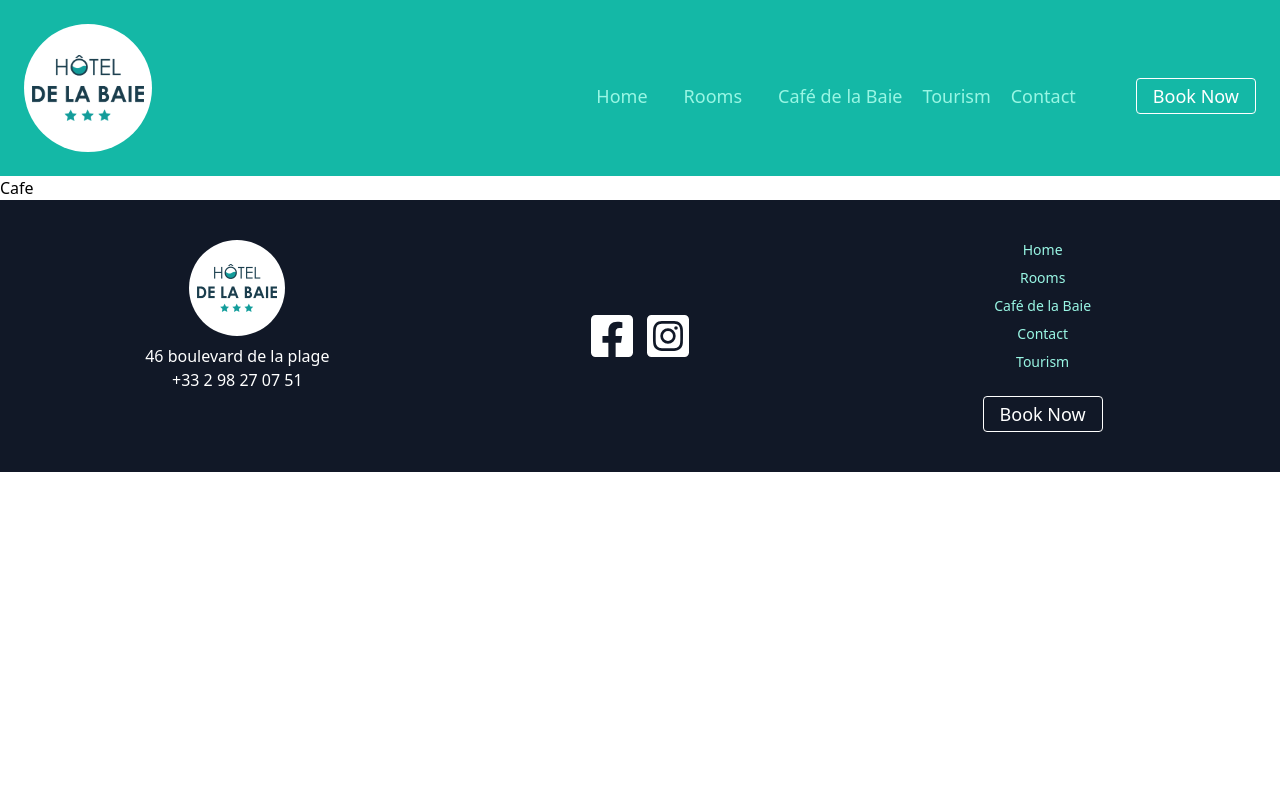
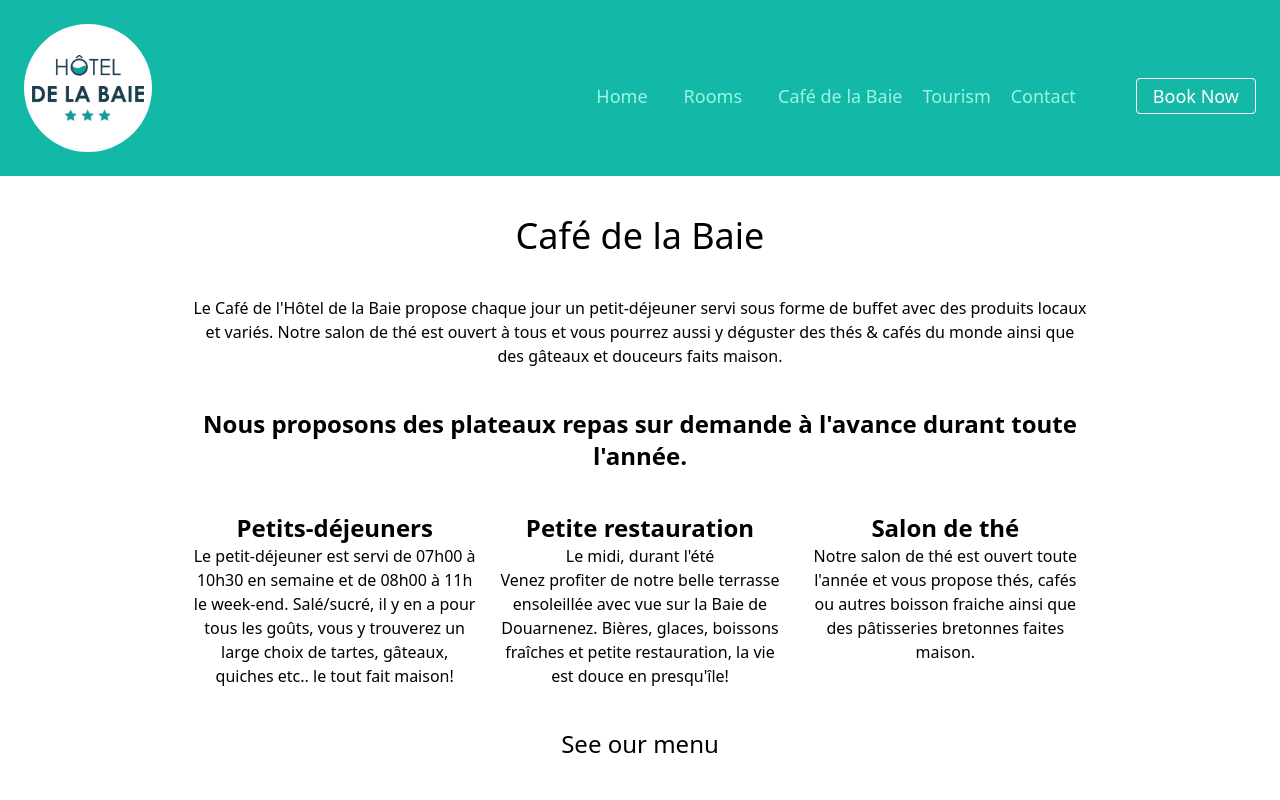
Before and after one commit to elodiedaumal/hotel, a React (Create React App) app: page /cafe in a window 1280 px wide. Shown: the top 800 px of the page. Built offline with nearby package versions, Linux system fonts and the light colour scheme; no server answers.

Commit message:
created cafe page

```diff
--- a/src/Components/Filters.js
+++ b/src/Components/Filters.js
@@ -1,8 +1,14 @@
 import { useGlobalContext } from '../context';
 
 const Filters = () => {
-  const { selectguests, selectbedrooms, selectprice, text, setText } =
-    useGlobalContext();
+  const {
+    selectguests,
+    selectbedrooms,
+    selectprice,
+    text,
+    setText,
+    selectview,
+  } = useGlobalContext();
 
   const handleSubmit = (e) => {
     setText(e.target.value);
@@ -10,20 +16,22 @@ const Filters = () => {
 
   return (
     <section className='flex justify-between'>
-      <form>
+      <form className='flex flex-col'>
+        <label htmlFor='guests'>Name of the room</label>
         <input
           type='text'
           placeholder='Search'
           value={text}
           onChange={handleSubmit}
           autoFocus
+          className='mb-5 border-2 p-1 rounded-md'
         />
       </form>
-      <div>
+
       <form className='flex flex-col'>
         <label htmlFor='guests'>N° of guests:</label>
         <select
-            className='mb-5 border-2 w-[110px]'
+          className='mb-5 border-2 p-1 rounded-md '
           name='guests'
           id='guests'
           onChange={selectguests}
@@ -33,12 +41,11 @@ const Filters = () => {
           <option value='6'>6-persons</option>
         </select>
       </form>
-      </div>
-      <div>
+
       <form className='flex flex-col'>
         <label htmlFor='bedrooms'>N° of Bedrooms:</label>
         <select
-            className='mb-5 border-2 w-[130px]'
+          className='mb-5 border-2 p-1 rounded-md'
           name='bedrooms'
           id='bedrooms'
           onChange={selectbedrooms}
@@ -48,23 +55,33 @@ const Filters = () => {
           <option value='3'>3-bedrooms</option>
         </select>
       </form>
-      </div>
-      <div>
+      <form className='flex flex-col'>
+        <label htmlFor='bedrooms'>Sea View:</label>
+        <select
+          className='mb-5 border-2 p-1 rounded-md'
+          name='seaview'
+          id='sewview'
+          onChange={selectview}
+        >
+          <option value='all'>Indifferent</option>
+          <option value='yes'>Yes</option>
+        </select>
+      </form>
+
       <form className='flex flex-col'>
         <label htmlFor='Price'>Price:</label>
         <select
-            className='mb-5 border-2 w-[140px]'
+          className='mb-5 border-2 p-1 rounded-md'
           name='Price'
           id='price'
           onChange={selectprice}
         >
-            <option value='125'>less than 125€</option>
-            <option value='100'>less than 100€</option>
-            <option value='75'>less than 75€</option>
-            <option value='50'>less than 50€</option>
+          <option value='125'>Less than 125€</option>
+          <option value='100'>Less than 100€</option>
+          <option value='75'>Less than 75€</option>
+          <option value='50'>Less than 50€</option>
         </select>
       </form>
-      </div>
     </section>
   );
 };
--- a/src/Pages/Cafe.js
+++ b/src/Pages/Cafe.js
@@ -1,5 +1,48 @@
 const Cafe = () => {
-  return <div>Cafe</div>;
+  return (
+    <section className='max-w-4xl text-center mx-auto items-center flex flex-col gap-10 mb-10'>
+      <h1 className='text-4xl mt-10'>Café de la Baie</h1>
+      <p className='font-medium'>
+        Le Café de l'Hôtel de la Baie propose chaque jour un petit-déjeuner
+        servi sous forme de buffet avec des produits locaux et variés. Notre
+        salon de thé est ouvert à tous et vous pourrez aussi y déguster des thés
+        & cafés du monde ainsi que des gâteaux et douceurs faits maison.
+      </p>
+      <h2 className='font-bold text-2xl'>
+        Nous proposons des plateaux repas sur demande à l'avance durant toute
+        l'année.
+      </h2>
+      <div className='grid grid-cols-3 gap-5'>
+        <div className='flex flex-col'>
+          <h2 className='text-2xl font-bold'>Petits-déjeuners</h2>
+          <p>
+            Le petit-déjeuner est servi de 07h00 à 10h30 en semaine et de 08h00
+            à 11h le week-end. Salé/sucré, il y en a pour tous les goûts, vous y
+            trouverez un large choix de tartes, gâteaux, quiches etc.. le tout
+            fait maison!
+          </p>
+        </div>
+        <div className='flex flex-col'>
+          <h2 className='text-2xl font-bold'>Petite restauration</h2>
+          <h3>Le midi, durant l'été</h3>
+          <p>
+            Venez profiter de notre belle terrasse ensoleillée avec vue sur la
+            Baie de Douarnenez. Bières, glaces, boissons fraîches et petite
+            restauration, la vie est douce en presqu'île!
+          </p>
+        </div>
+        <div className='flex flex-col'>
+          <h2 className='text-2xl font-bold'>Salon de thé</h2>
+          <p>
+            Notre salon de thé est ouvert toute l'année et vous propose thés,
+            cafés ou autres boisson fraiche ainsi que des pâtisseries bretonnes
+            faites maison.
+          </p>
+        </div>
+      </div>
+      <h2 className='text-2xl'> See our menu</h2>
+    </section>
+  );
 };
 
 export default Cafe;
--- a/src/Pages/Rooms.js
+++ b/src/Pages/Rooms.js
@@ -10,6 +10,7 @@ const Rooms = () => {
     selectPrice,
     text,
     setText,
+    seaview,
   } = useGlobalContext();
 
   if (loading) {
@@ -24,6 +25,16 @@ const Rooms = () => {
       <div className='grid md:grid-cols-3 gap-5'>
         {rooms
           .sort((a, b) => b.price.total - a.price.rate)
+          .filter((item) =>
+            text === ''
+              ? true
+              : item.name.toLowerCase().includes(text.toLowerCase())
+          )
+          .filter((item) =>
+            seaview === 'yes'
+              ? item.name.toLowerCase().includes('sea view'.toLowerCase())
+              : true
+          )
           .filter((room) => room.persons === selectGuests)
           .filter((room) => room.price.rate < selectPrice)
           .filter((room) => room.bedrooms === selectBedrooms)
--- a/src/context.js
+++ b/src/context.js
@@ -10,6 +10,7 @@ const AppProvider = ({ children }) => {
   const [selectGuests, setSelectGuests] = useState(2);
   const [selectBedrooms, setSelectBedrooms] = useState(1);
   const [selectPrice, setSelectPrice] = useState(125);
+  const [seaview, setSeaview] = useState('all');
 
   const optionsairbnb = {
     method: 'GET',
@@ -56,6 +57,9 @@ const AppProvider = ({ children }) => {
   const selectprice = (e) => {
     setSelectPrice(Number(e.target.value));
   };
+  const selectview = (e) => {
+    setSeaview(e.target.value);
+  };
 
   return (
     <AppContext.Provider
@@ -70,6 +74,8 @@ const AppProvider = ({ children }) => {
         selectBedrooms,
         selectprice,
         selectPrice,
+        seaview,
+        selectview,
       }}
     >
       {children}
```
Lines whose indentation alone changed are shown as unchanged.
